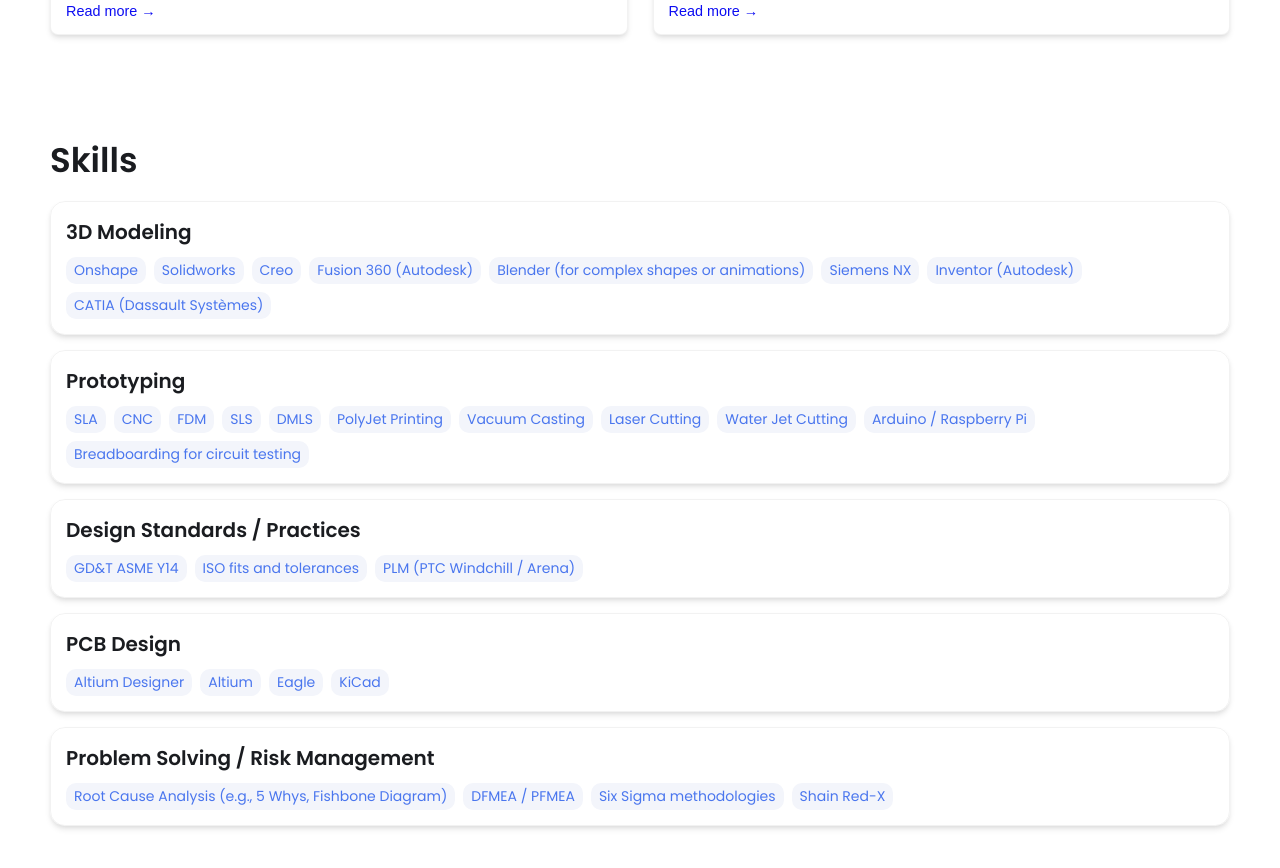
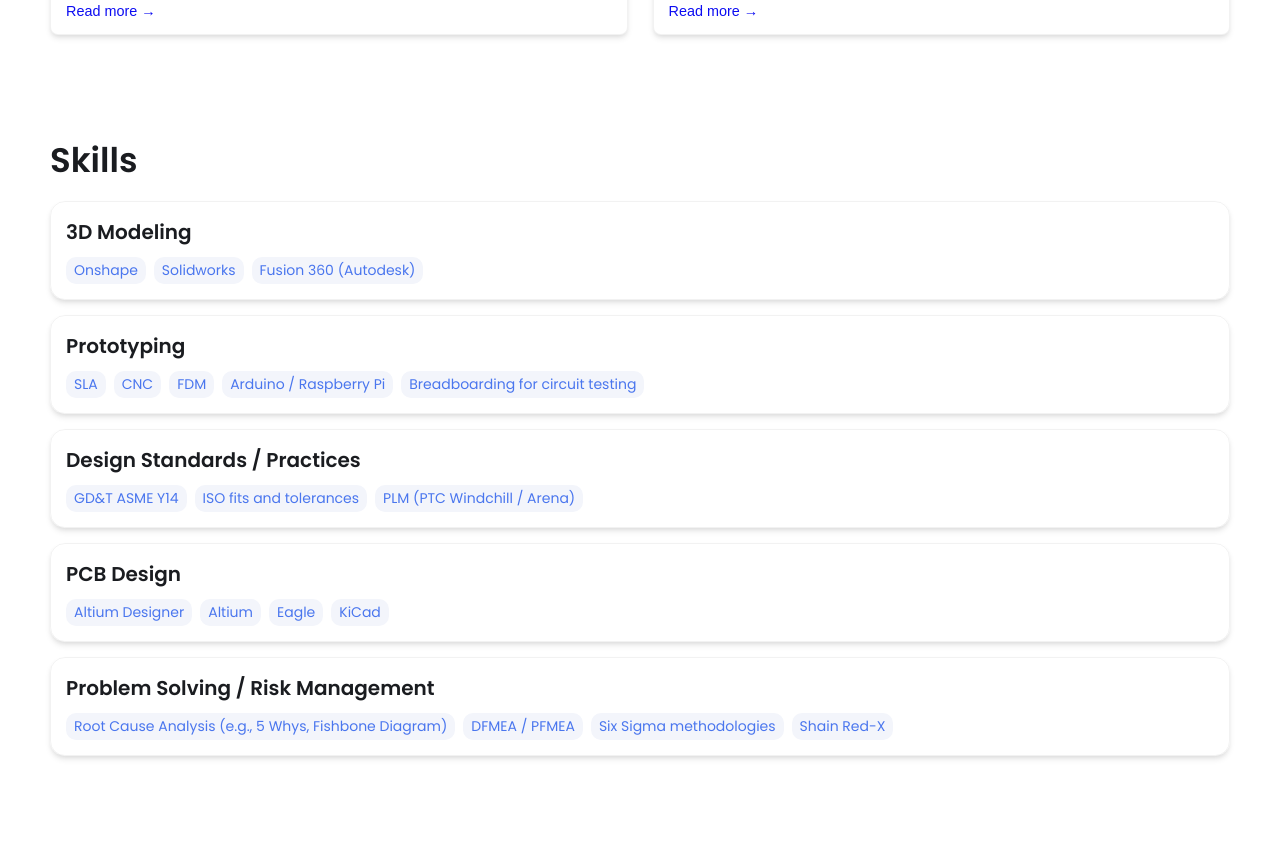
Before and after one commit to AlexZidar/AlexZidar.github.io, a Jekyll site: the page built from index.html, in a window 1280 px wide and 900 px high, scrolled down 1491 px. Shown: the top 868 px of the window. Built offline with Jekyll 4.4.1, drawn with Linux system fonts in a browser that asks for light colours.

Commit message:
Update _config.yml

```diff
--- a/_config.yml
+++ b/_config.yml
@@ -20,7 +20,7 @@
   Google search results) and in your feed.xml site description.
 
 # Place your profile image in /assets/images/profile-image/folder and edit the file name
-profile_image: .assets/images/profile-image/High Quality Moon Tree.jpg
+profile_image: .assets/images/profile-image/avatar.jpeg
 
 
 # Link your resume
@@ -49,23 +49,12 @@
     tools:
     - Onshape
     - Solidworks
-    - Creo
     - Fusion 360 (Autodesk)
-    - Blender (for complex shapes or animations)
-    - Siemens NX
-    - Inventor (Autodesk)
-    - CATIA (Dassault Systèmes)
   - category: Prototyping
     tools:
     - SLA
     - CNC
     - FDM
-    - SLS
-    - DMLS
-    - PolyJet Printing
-    - Vacuum Casting
-    - Laser Cutting
-    - Water Jet Cutting
     - Arduino / Raspberry Pi
     - Breadboarding for circuit testing
   - category: Design Standards / Practices
```
